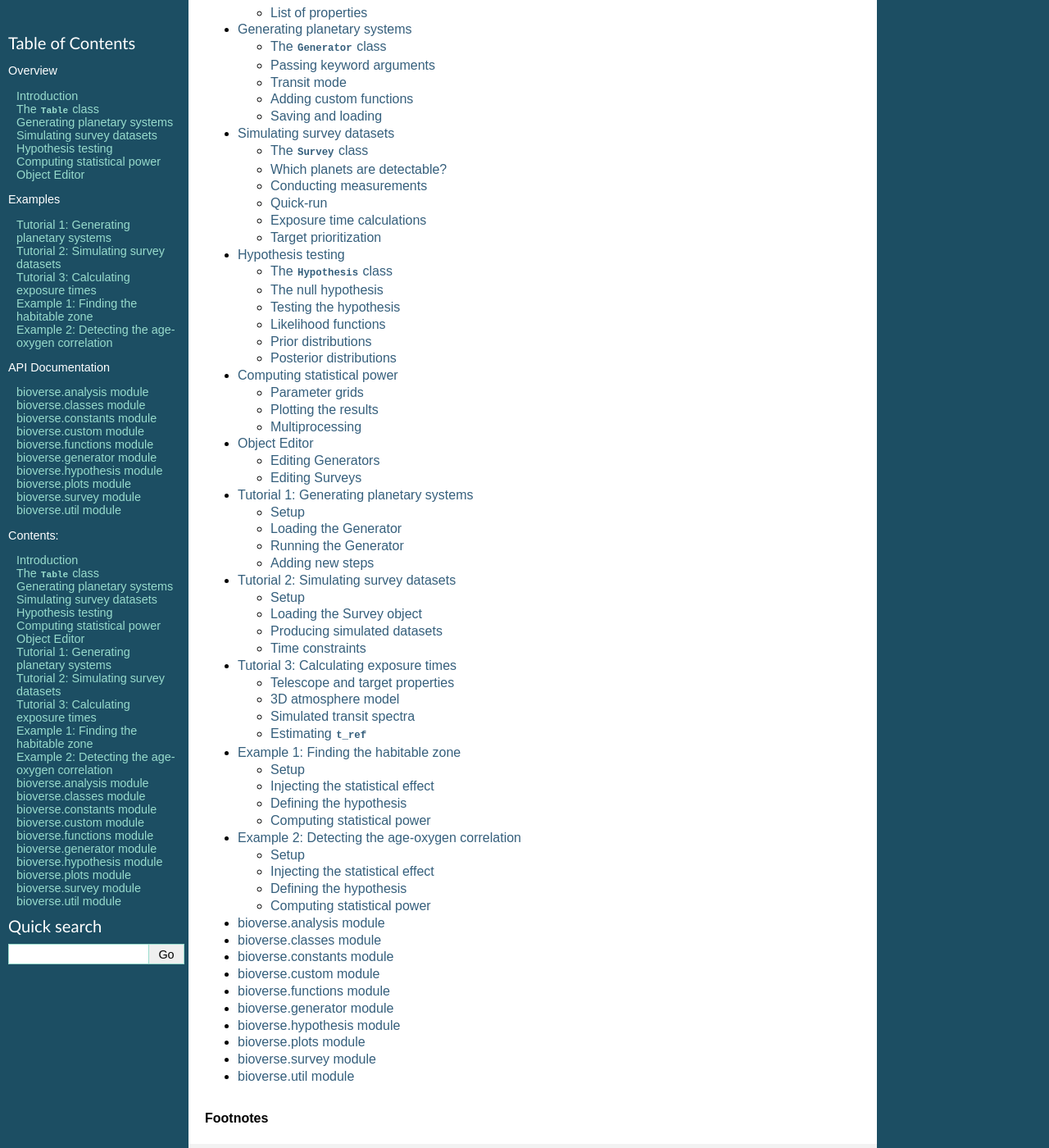
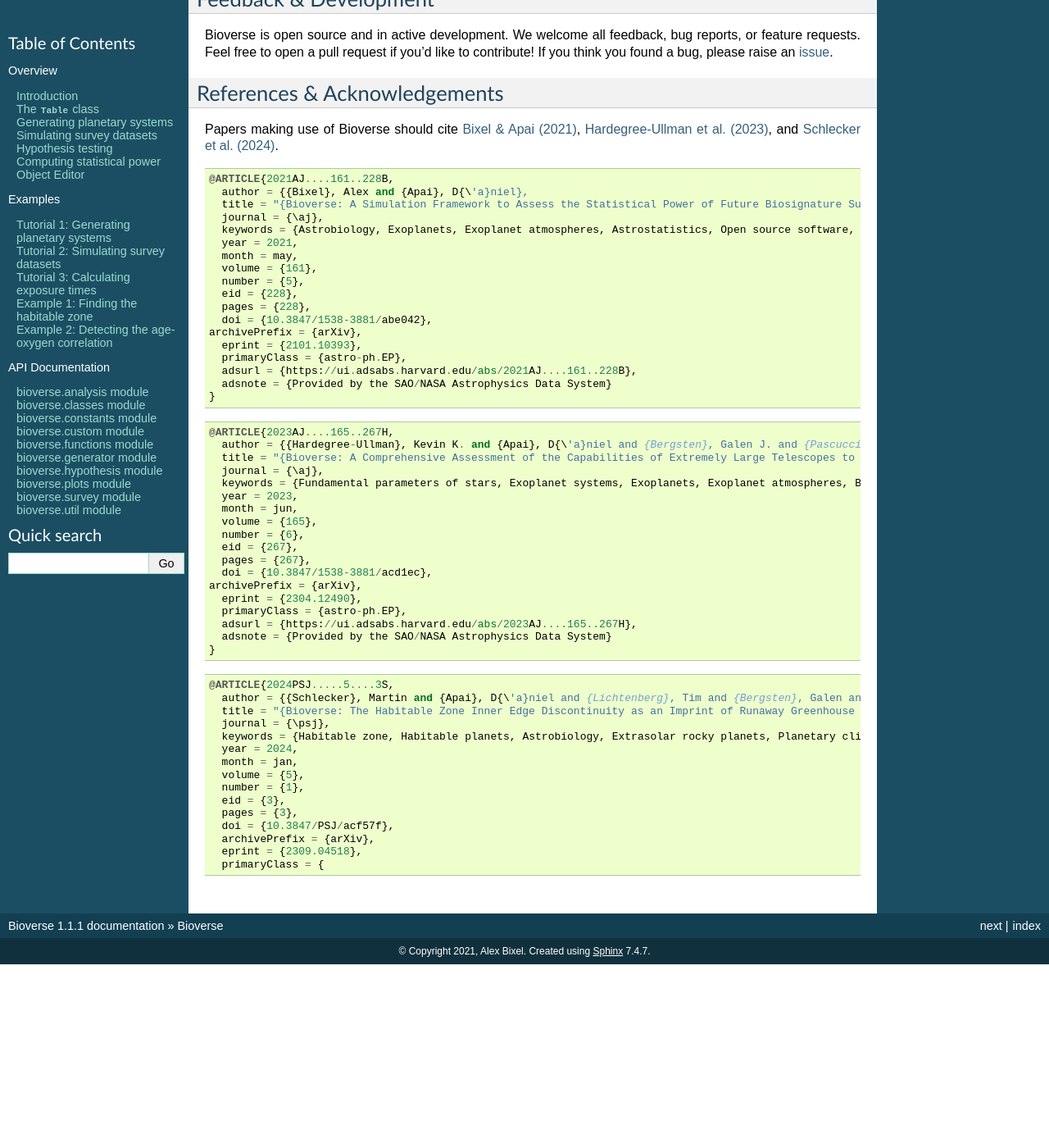
Before and after one commit to danielapai/bioverse, a Sphinx documentation site: the page built from docs/index.rst, in a window 1280 px wide and 1400 px high, scrolled down 1026 px. Shown: the whole window at 82% size. Built offline with Sphinx 7.4.7, drawn with Linux system fonts in a browser that asks for light colours; after the commit the page ends 2202 px from its top, so only the background shows below that; some of the changed text lies outside the part shown.

Commit message:
Fixed merge conflicts

```diff
--- a/docs/index.rst
+++ b/docs/index.rst
@@ -80,33 +80,6 @@
    apidoc/bioverse.survey
    apidoc/bioverse.util
 
-.. toctree::
-   :maxdepth: 2
-   :caption: Contents:
-
-   overview
-   table
-   module1
-   module2
-   module3
-   module4
-   gui
-   Notebooks/Tutorial1
-   Notebooks/Tutorial2
-   tutorial_tref
-   Notebooks/Example1
-   Notebooks/Example2
-   apidoc/bioverse.analysis
-   apidoc/bioverse.classes
-   apidoc/bioverse.constants
-   apidoc/bioverse.custom
-   apidoc/bioverse.functions
-   apidoc/bioverse.generator
-   apidoc/bioverse.hypothesis
-   apidoc/bioverse.plots
-   apidoc/bioverse.survey
-   apidoc/bioverse.util
-
 .. rubric:: Footnotes
 
 Feedback & Development
```
